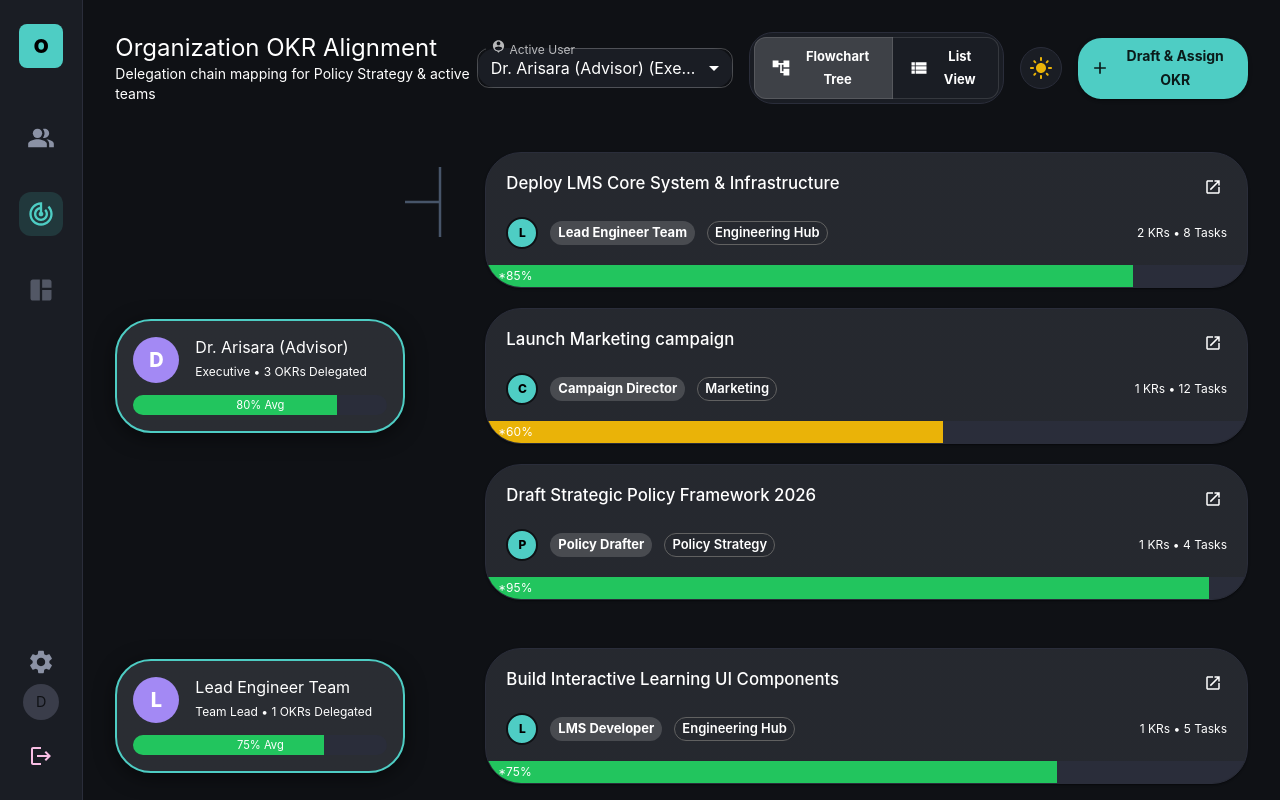
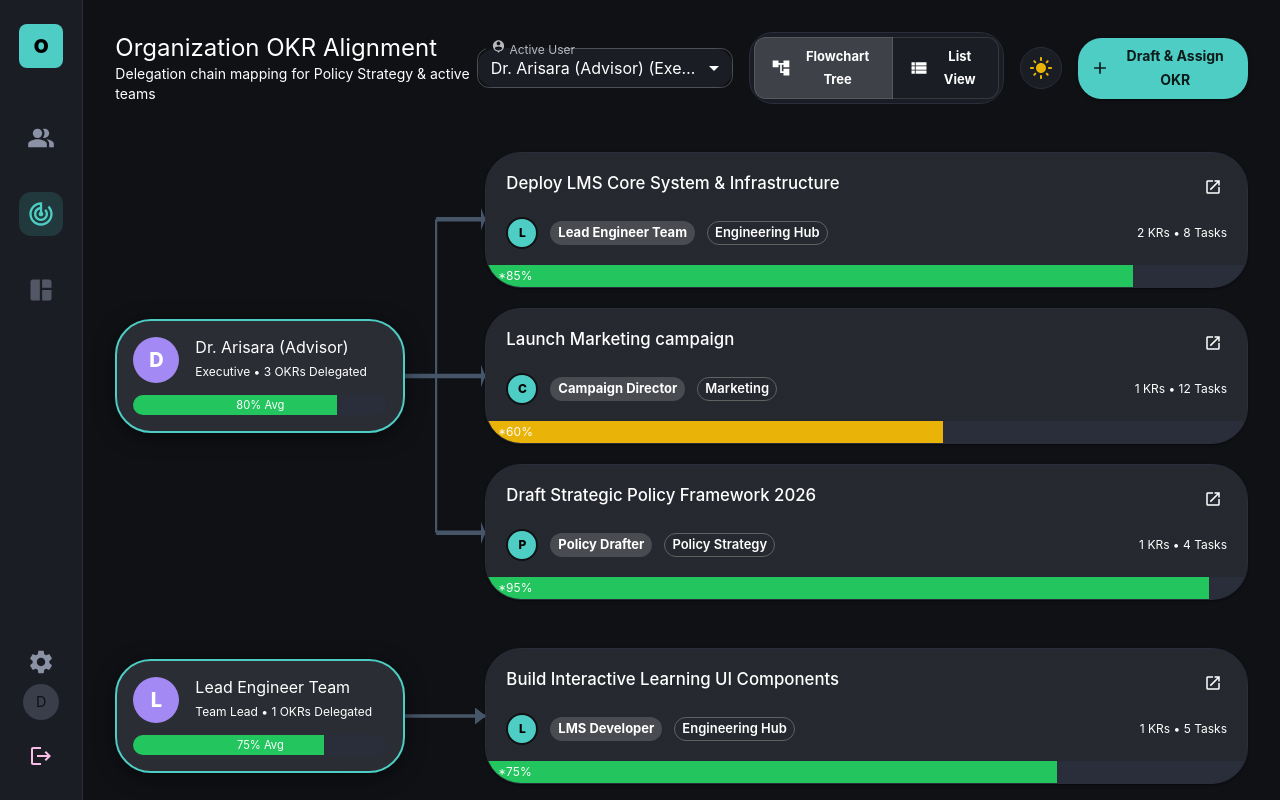
Before and after one commit to n1ssinnnn/OKR-frontend, a React (Vite) app: page / in a window 1280 px wide. Both pictures are taken after typing "name@example.com", "Sample123" into the empty fields and a click on the button "AUTHENTICATE". Built offline with nearby package versions, Linux system fonts and the light colour scheme.

Commit message:
Added arrows in module2

```diff
--- a/src/pages/module2.jsx
+++ b/src/pages/module2.jsx
@@ -416,8 +416,8 @@ export default function OKRTrackingEngine() {
                 </Card>
 
                 {/* SVG CONNECTOR LINES */}
-                <Box sx={{ width: 80, flexShrink: 0, position: 'relative', alignSelf: 'stretch', display: 'flex', alignItems: 'center' }}>
-                  <svg style={{ width: '100%', height: '100%', position: 'absolute', overflow: 'visible' }}>
+                <Box sx={{ width: 80, flexShrink: 0, position: 'relative', alignSelf: 'stretch', }}>
+                  <svg width="100%" height="100%" viewBox = "0 0 90 100" preserveAspectRatio="none" style={{ position: 'absolute', top: 0, left: 0, overflow: 'visible' }}>
                     <defs>
                       {/* Arrow head */}
                       <marker id={`arrow-${gIndex}`} viewBox="0 0 10 10" refX="9" refY="5" markerWidth="5" markerHeight="5" orient="auto">
@@ -427,7 +427,7 @@ export default function OKRTrackingEngine() {
                     {group.okrs.length > 1 && (
                       <>
                         {/* Horizontal line from Assignor to spine */}
-                        <path d="M 0 50 L 35 50" fill="none" stroke={mode === 'dark' ? '#475569' : '#94A3B8'} strokeWidth="2.5"/>
+                        <path d="M 0 50 L 35 50" fill="none" stroke={mode === 'dark' ? '#475569' : '#94A3B8'} strokeWidth="1"/>
 
                          {/* Vertical spine */}
                         <path d={`
@@ -442,14 +442,15 @@ export default function OKRTrackingEngine() {
                     )}
                     {group.okrs.map((_, i) => {
                       const total = group.okrs.length;
-                      const endY = total === 1 ? '50%' : `${((i / (total - 1)) * 80) + 10}%`;
+                      const endY = total === 1 ? 50 : 15 + (i / (total - 1)) * 70;
                       return (
                         <path
                           key={i}
-                          d={`M 0,50% C 40,50% 40,${endY} 80,${endY}`}
+                          d={`M ${total === 1 ? 0 : 35},${endY} L 90,${endY}`}
                           fill="none"
                           stroke={mode === 'dark' ? '#475569' : '#94A3B8'}
-                          strokeWidth="2.5"
+                          strokeWidth={group.okrs.length === 1 ? 2.5 : 1}
+                          markerEnd={`url(#arrow-${gIndex})`}
                         />
                       );
                     })}
```
